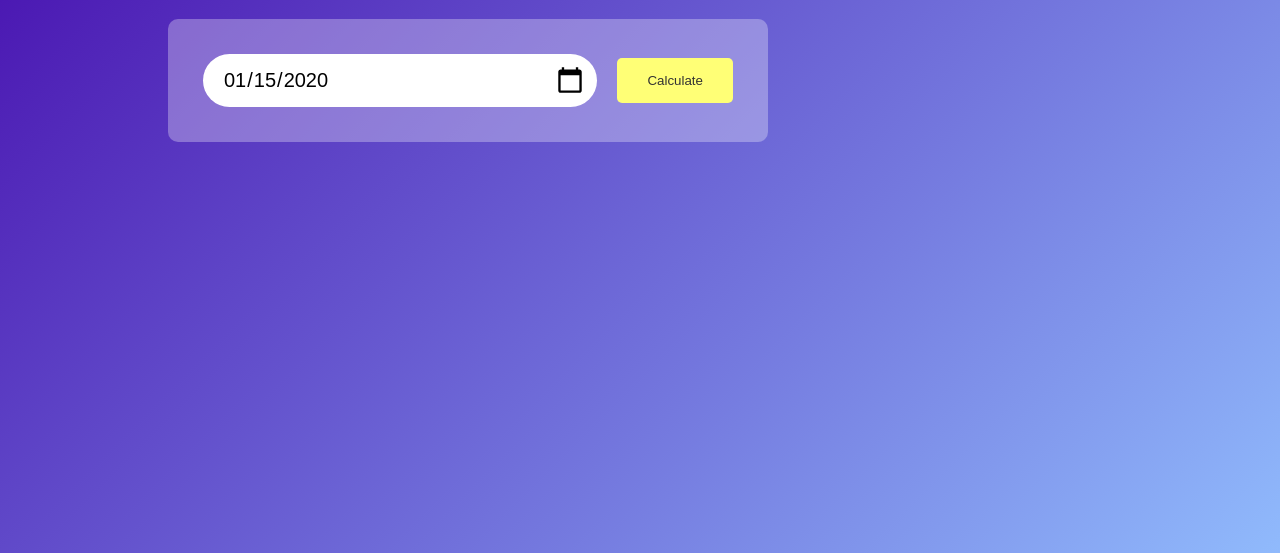
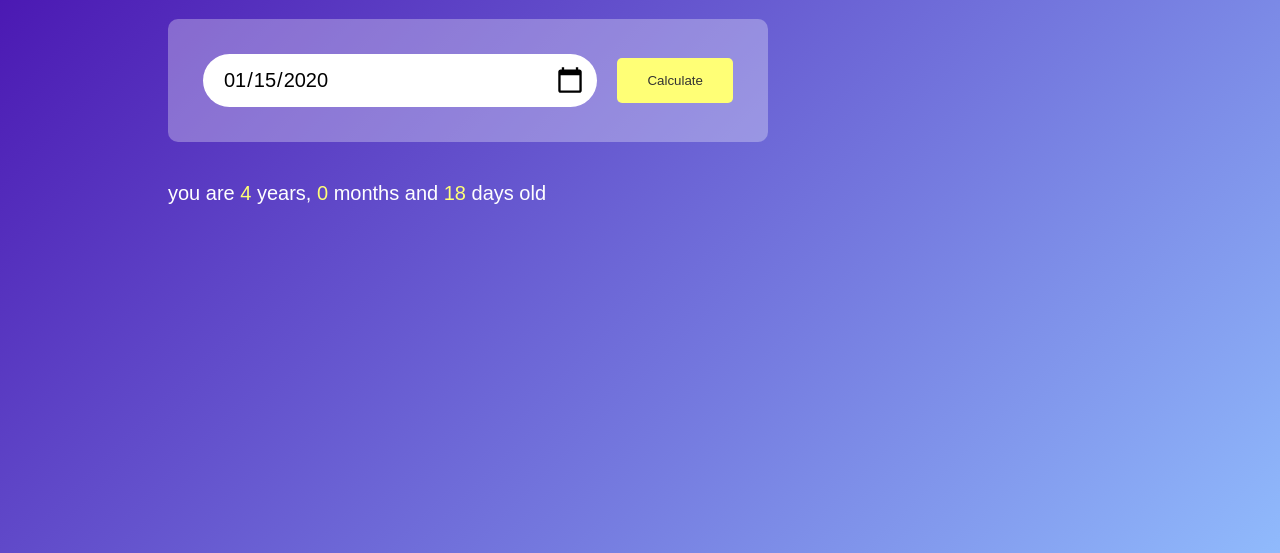
Before and after one commit to PoojaDumpala/Age-Calculator, a plain HTML site: page index.html in a window 1280 px wide. Both pictures are taken after typing "2020-01-15" into the empty fields and a click on the button "Calculate". Shown: the part 247-800 px from the top of the page. Drawn offline with Linux system fonts and the light colour scheme.

Commit message:
final commit added functionalites

```diff
--- a/index.html
+++ b/index.html
@@ -1,7 +1,7 @@
 <!DOCTYPE html>
 <html>
     <head>
-        <meta name="viewport" content="width=device-width, intital-scale=1.0">
+        <meta name="viewport" content="width=device-width, initial-scale=1.0">
         <!--sets the view properties for better responsivness on different devices and width of view port is equal to device width.-->
         <title>Age Calculator</title><!--specifies title of webpage which appears in the browser tab-->
         <link rel="stylesheet" href="style.css"><!--links the css file-->
@@ -13,15 +13,64 @@
                 <h1> Age calculator</h1><!--main title of the age calculator.-->
                 <div class="input-box"><!--serves as container to group related input elements together-->
                     <input type="date" id="date"><!-- type=date attribute allows to pick date from the calender.creates a date input field.users can either type a date or use a build-in calender picker-->
-                    <button> Calculate</button><!--adds a button labeled as calculator-->
+                    <button onclick="calculateAge()">Calculate</button><!--adds a button labeled as calculator-->
                 </div>
+                <p id="result"></p>
             </div>
         </div>
 
+        <script>
+            let userInput = document.getElementById("date");
+            userInput.max = new Date().toISOString().split("T")[0];
+            let result = document.getElementById("result");
+
+            function calculateAge(){
+                let birthDate = new Date(userInput.value);
+                let d1=birthDate.getDate();
+                let m1 = birthDate.getMonth() + 1;
+                let y1 = birthDate.getFullYear();
+
+                let today = new Date();
+
+                let d2= today.getDate();
+                let m2 = today.getMonth() + 1;
+                let y2 = today.getFullYear();
+
+                let d3, m3, y3;
+
+                y3 = y2 - y1;
+
+                if(m2 >= m1){
+                    m3 = m2 - m1;
+
+                }else{
+                    y3--;
+                    m3 = 12 + m2 - m1;
+
+                }
+                if(d2 >= d1){
+                    d3 = d2 - d1;
+
+                }else{
+                    m3--;
+                    d3 = getDaysInMonth(y1, m1) + d2 - d1;
+                }
+
+                if(m3 < 0){
+                    m3 = 11;
+                    y3--;
+                }
+                result.innerHTML = `you are <span>${y3}</span> years, <span>${m3}</span> months and <span>${d3}</span> days old`;
 
 
 
+            }
 
+            function getDaysInMonth(year, month){
+                return new Date(year, month, 0).getDate();
 
-    </body>
+            }
+        </script>
+
+     </body>
 </html>
--- a/style.css
+++ b/style.css
@@ -68,3 +68,9 @@
     cursor: pointer;
 
 }
+#result{
+    font-size: 20px;
+}
+#result span{
+    color:#ffff76;
+}
```
